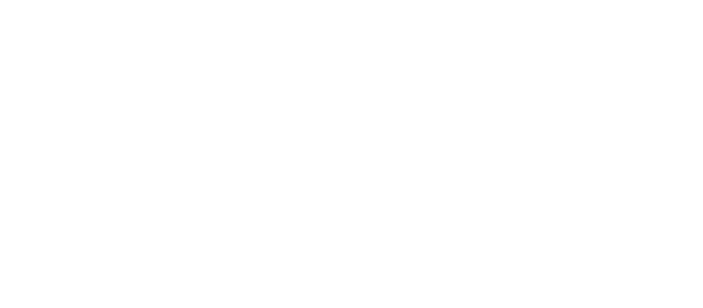
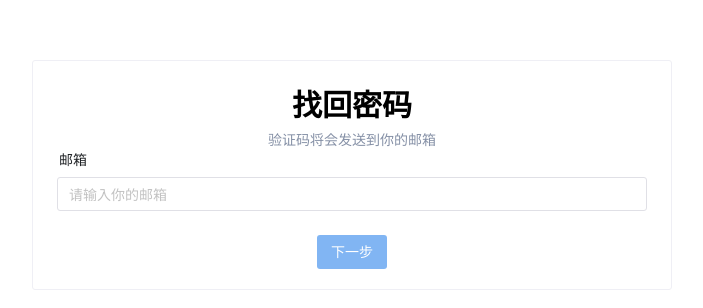
Before and after one commit to NI7I3MN3HS/bupt-programing-design, a Vue app in the folder frontend/demo1/: page /ResetPassword in a window 1280 px wide. Before the commit this address had no page. Shown: the part 140-448 px from the top of the page, without its empty margins (288-991 px from the left). Built offline with nearby package versions, Linux system fonts and the light colour scheme.

Commit message:
更新了找回密码界面，但还未接入后端，同时修改了一些注册页面的bug

```diff
--- a/frontend/demo1/src/router/index.js
+++ b/frontend/demo1/src/router/index.js
@@ -27,6 +27,11 @@
       name: "loginandregister",
       component: () => import("../views/LoginAndRegister.vue"),
     },
+    {
+      path: "/ResetPassword",
+      name: "ResetPassword",
+      component: () => import("../views/ResetPassword.vue"),
+    },
   ],
 });
 
--- a/frontend/demo1/src/views/LoginAndRegister.vue
+++ b/frontend/demo1/src/views/LoginAndRegister.vue
@@ -5,8 +5,6 @@
 
       <div class="SiderColumn" />
       <div class="MainColumn">
-        <!--找回密码-->
-        <div v-if="PageStatus == 2" class="ResetPassword"></div>
         <!--注册-->
         <div v-if="PageStatus == 1" class="ShowLRegister">
           <n-card content-style="padding:48px 48px 48px 48px;">
@@ -140,13 +138,18 @@
                   <n-input
                     v-model:value="LoginValue.password"
                     placeholder="请输入密码"
+                    type="password"
+                    show-password-on="click"
                   />
                 </n-form-item-row>
                 <n-space justify="space-between">
                   <n-checkbox v-model:checked="value" text-color="#8590a6">
                     记住我
                   </n-checkbox>
-                  <n-button text text-color="#8590a6" @click=""
+                  <n-button
+                    text
+                    text-color="#8590a6"
+                    @click="ClickToResetPassword()"
                     >忘记密码？</n-button
                   >
                 </n-space>
@@ -453,7 +456,9 @@
         }
       },
 
-      //是否验证注册表单
+      ClickToResetPassword() {
+        router.push("/resetpassword");
+      },
     };
   },
 };
--- /dev/null
+++ b/frontend/demo1/src/views/ResetPassword.vue
@@ -0,0 +1,120 @@
+<template>
+  <div class="body">
+    <n-config-provider :theme-overrides="themeOverrides">
+      <n-card
+        ><div class="H1">找回密码</div>
+        <div class="H2">验证码将会发送到你的邮箱</div>
+        <n-form ref="formRef" :model="ResetValue" :rules="LoginRules">
+          <n-form-item-row label="邮箱" path="">
+            <n-input
+              placeholder="请输入你的邮箱"
+              ref="UsernameFormItemRef"
+              @change=""
+              v-model:value="ResetValue.data.email"
+            />
+          </n-form-item-row>
+          <n-form-item-row v-if="is_sendcode" label="验证码"
+            ><n-input placeholder="请输入验证码" />
+            <n-button
+              v-if="!is_resendcode"
+              @click="ClickReSendCode"
+              color="#056de8"
+            >
+              重新发送验证码
+            </n-button>
+            <n-button
+              v-if="is_sendcode && is_resendcode"
+              :disabled="SendcodeCountdown_active"
+              @click="ClickSendCode"
+              color="#056de8"
+            >
+              <n-countdown
+                :duration="59000"
+                :render="renderCountdown"
+                :active="SendcodeCountdown_active"
+                :on-finish="SendcodeCountdownFinish"
+              />
+            </n-button>
+          </n-form-item-row>
+
+          <n-form-item-row v-if="is_sendcode" label="密码"
+            ><n-input placeholder="请输入密码" />
+          </n-form-item-row>
+        </n-form>
+        <n-space justify="center">
+          <n-button
+            v-if="!is_sendcode"
+            :disabled="!ResetValue.data.email"
+            @click="ClickSendCode"
+            color="#056de8"
+          >
+            下一步
+          </n-button>
+          <n-button v-if="is_sendcode" @click="ClickSendCode" color="#056de8">
+            重设密码
+          </n-button>
+        </n-space>
+      </n-card>
+    </n-config-provider>
+  </div>
+</template>
+<script setup>
+import { reactive, ref } from "vue";
+
+const themeOverrides = {
+  Input: {
+    borderFocus: "1px solid #8590a6",
+    boxShadowFocus: "0 0 0 2px rgba(133, 144, 166, 0.2)",
+    borderHover: "1px solid #8590a6",
+    caretColor: "#8590a6FF",
+  },
+};
+const formRef = ref(null);
+const ResetValue = reactive({
+  data: {
+    email: "",
+    extra_data: {
+      code: "",
+      password: "",
+    },
+  },
+  detail: "",
+});
+const is_sendcode = ref(false); //是否已经发送过验证码
+const is_resendcode = ref(true); //是否可以重发验证码
+const SendcodeCountdown_active = ref(false); //倒计时是否激活
+
+const renderCountdown = ({ seconds }) => {
+  return `${String(seconds).padStart(2)}秒后可以重发`;
+}; //倒计时渲染函数
+function SendcodeCountdownFinish() {
+  SendcodeCountdown_active.value = false;
+  is_resendcode.value = false;
+} //倒计时结束函数
+function ClickSendCode() {
+  SendcodeCountdown_active.value = true;
+  is_sendcode.value = true;
+}
+function ClickReSendCode() {
+  SendcodeCountdown_active.value = true;
+  is_resendcode.value = true;
+}
+</script>
+<style scoped lang="less">
+.body {
+  width: 50%;
+  margin: 0 auto;
+  margin-top: calc(50vh - 200px);
+}
+.H1 {
+  font-size: 30px;
+  font-weight: 700;
+  color: #000;
+  text-align: center;
+}
+.H2 {
+  font-size: 14px;
+  text-align: center;
+  color: #8590a6;
+}
+</style>
```
